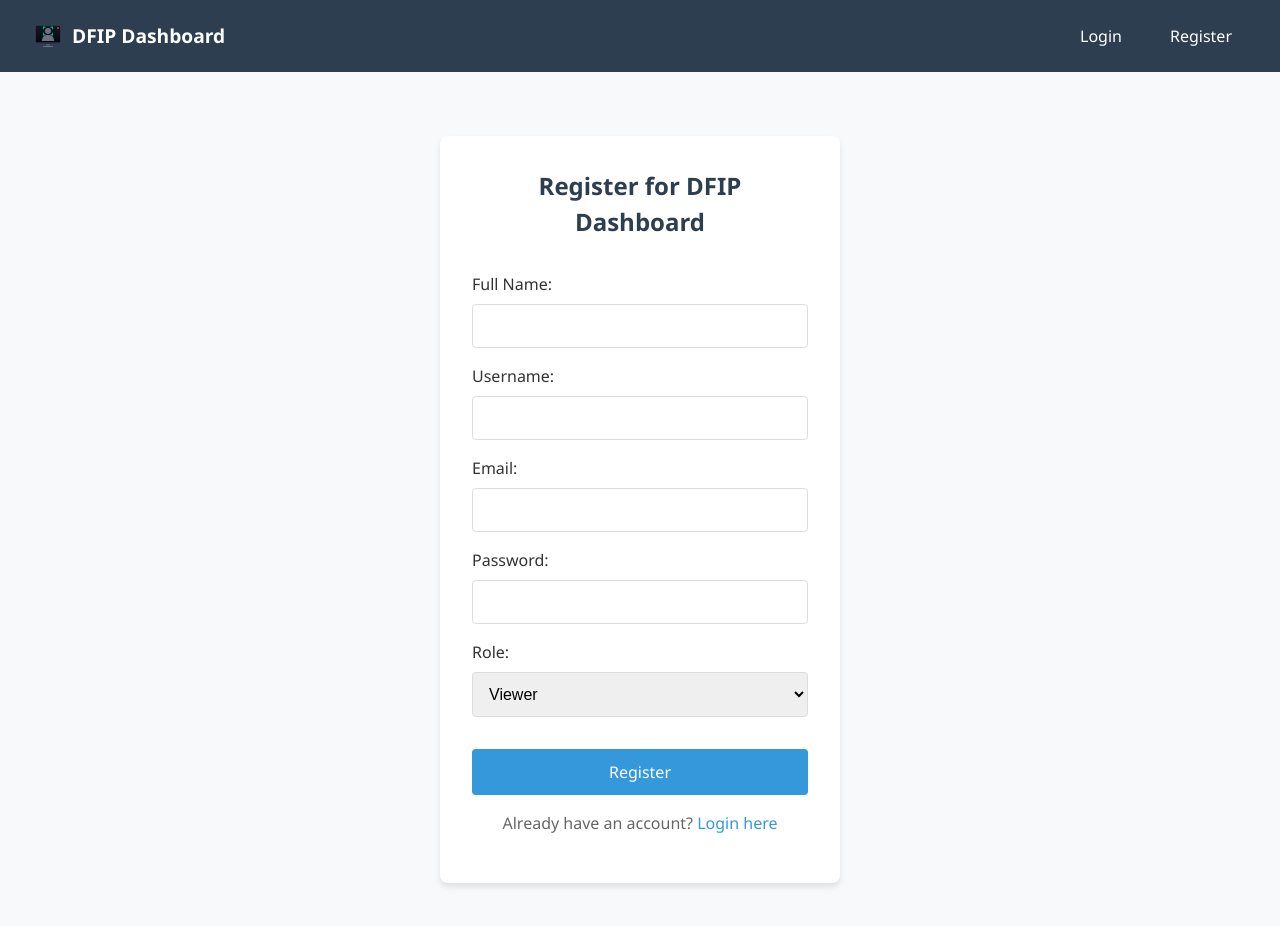
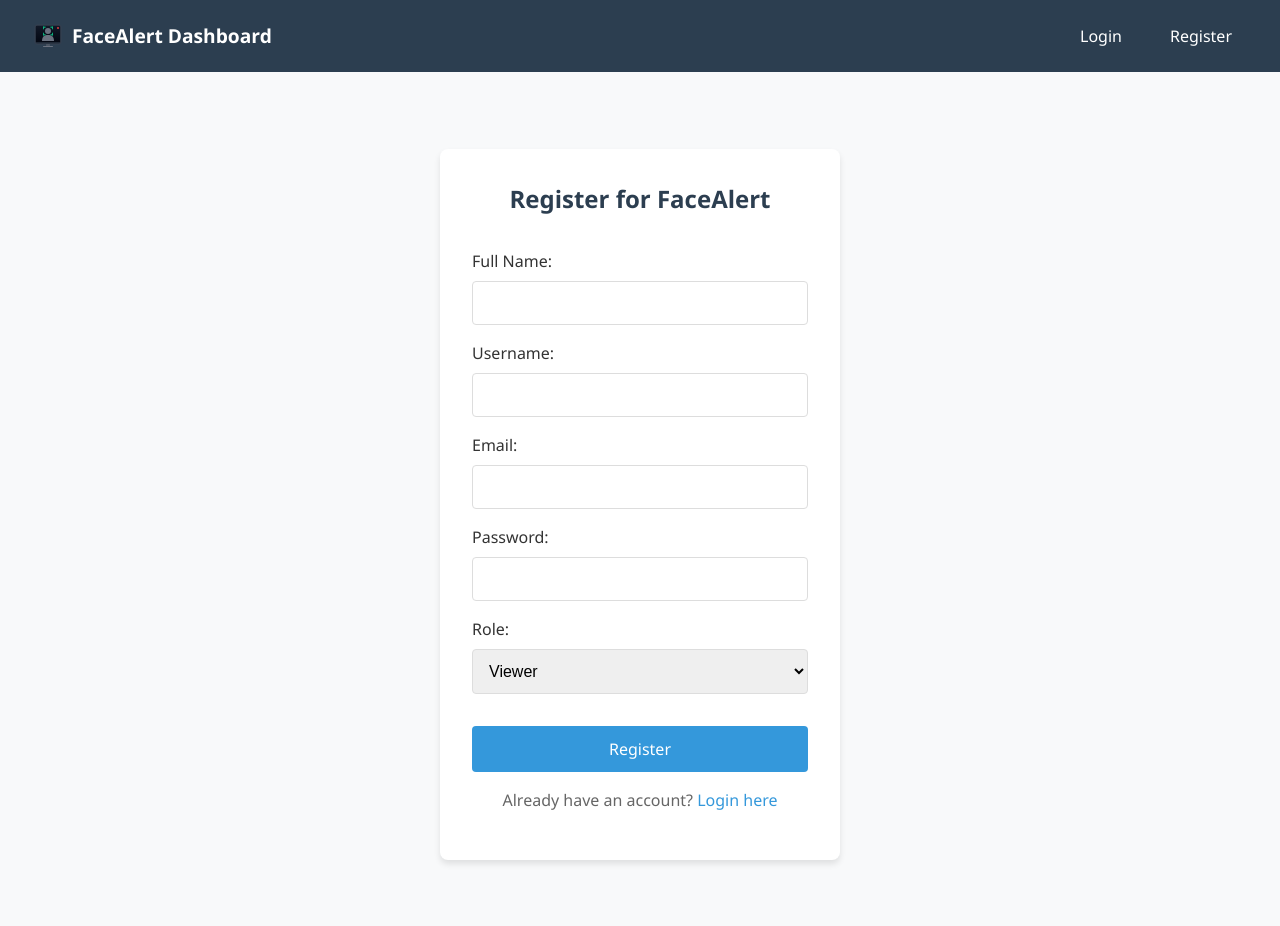
Before and after one commit to yitzchakdamen/Distributed-Face-Identity-Pipeline-DFIP, a React (Vite) app in the folder fs-dashboard/client/: page /register in a window 1280 px wide. Shown: the top 926 px of the page. Built offline with nearby package versions, Linux system fonts and the light colour scheme.

Commit message:
refactor: update branding from DFIP to FaceAlert in Logo and HomePage components

```diff
--- a/fs-dashboard/client/src/components/application-layout/Logo.tsx
+++ b/fs-dashboard/client/src/components/application-layout/Logo.tsx
@@ -7,7 +7,7 @@ const Logo: React.FC = () => {
     <div className="logo">
       <Link to="/">
         <img src="/logo.svg" alt="DFIP Logo" />
-        <span>DFIP Dashboard</span>
+        <span>FaceAlert Dashboard</span>
       </Link>
     </div>
   );
--- a/fs-dashboard/client/src/components/auth/Register.tsx
+++ b/fs-dashboard/client/src/components/auth/Register.tsx
@@ -34,7 +34,7 @@ const Register: React.FC = () => {
   return (
     <div className="auth-container">
       <div className="auth-form">
-        <h2>Register for DFIP Dashboard</h2>
+        <h2>Register for FaceAlert</h2>
 
         {error && <div className="error-message">{error}</div>}
 
--- a/fs-dashboard/client/src/pages/HomePage.tsx
+++ b/fs-dashboard/client/src/pages/HomePage.tsx
@@ -9,7 +9,7 @@ const HomePage: React.FC = () => {
     return (
       <div className="home-page">
         <div className="welcome-message">
-          <h1>Welcome to DFIP Dashboard</h1>
+          <h1>Welcome to FaceAlert</h1>
           <p>Please log in to access the face recognition monitoring system.</p>
         </div>
       </div>
```
